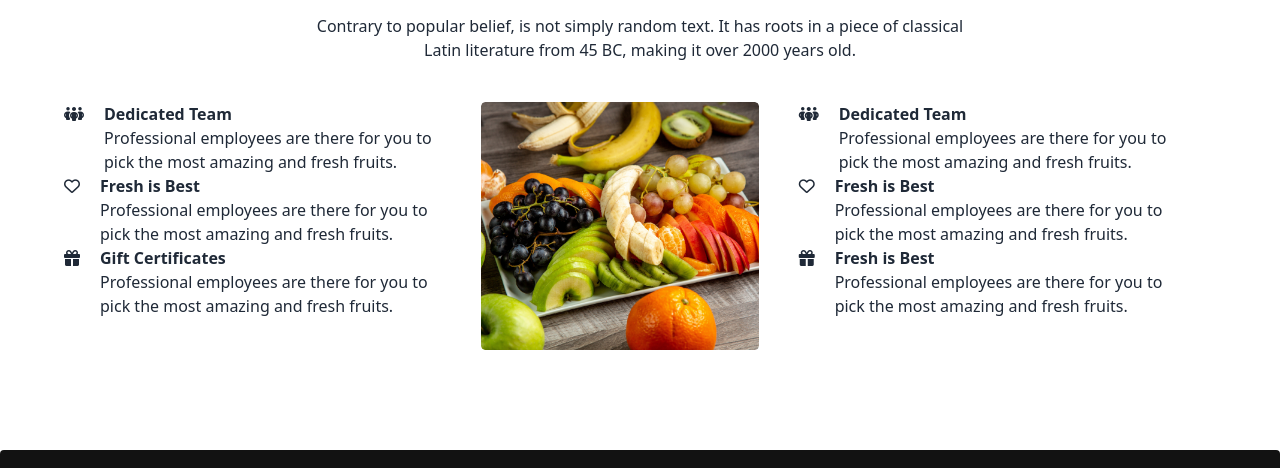
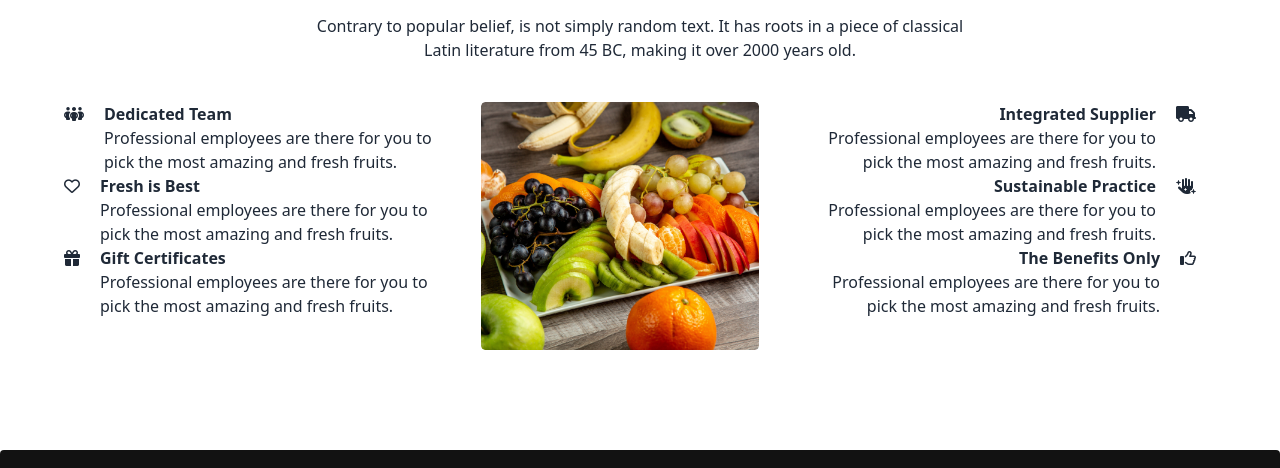
Before and after one commit to hafizit0754/fruits-burst, a plain HTML site: page index.html in a window 1280 px wide. Shown: the part 2537-3005 px from the top of the page. Drawn offline with nearby package versions, Linux system fonts and the light colour scheme.

Commit message:
icon change

```diff
--- a/index.html
+++ b/index.html
@@ -400,34 +400,34 @@
                     <!-- middle Img -->
                 <img src="./images/whychoose1.png" alt="">
                 </div>
-                <div class="flex-row-reverse px-5">
-                    <!-- right-side -->
-                <div class="flex gap-5">
+                <!-- right-side -->
+                <div class="px-5 text-end">
+                <div class="flex flex-row-reverse gap-5">
                     <div>
-                        <i class="fa-solid fa-people-group"></i>
+                        <i class="fa-solid fa-truck"></i>
                     </div>
                     <div>
-                        <h1 class="font-extrabold text-x">Dedicated Team</h1>
+                        <h1 class="font-extrabold">Integrated Supplier</h1>
                         <!-- <hr class="to-50%">  -->
                         <p>Professional employees are there for you to pick the most amazing and fresh fruits.</p>
                     </div>
                 </div>
-                <div class="flex gap-5">
+                <div class=" flex-row-reverse flex gap-5">
                     <div>
-                        <i class="fa-regular fa-heart"></i>
+                        <i class="fa-solid fa-hand-sparkles"></i>
                     </div>
                     <div>
-                        <h1 class="font-extrabold text-x">Fresh is Best</h1>
+                        <h1 class="font-extrabold text-x">Sustainable Practice</h1>
                         <!-- <hr class="to-50%">  -->
                         <p>Professional employees are there for you to pick the most amazing and fresh fruits.</p>
                     </div>
                 </div>
-                <div class="flex gap-5">
+                <div class=" flex-row-reverse flex gap-5">
                     <div>
-                        <i class="fa-solid fa-gift"></i>
+                        <i class="fa-regular fa-thumbs-up"></i>
                     </div>
                     <div>
-                        <h1 class="font-extrabold text-x">Fresh is Best</h1>
+                        <h1 class="font-extrabold text-x">The Benefits Only</h1>
                         <!-- <hr class="to-50%">  -->
                         <p>Professional employees are there for you to pick the most amazing and fresh fruits.</p>
                     </div>
```
